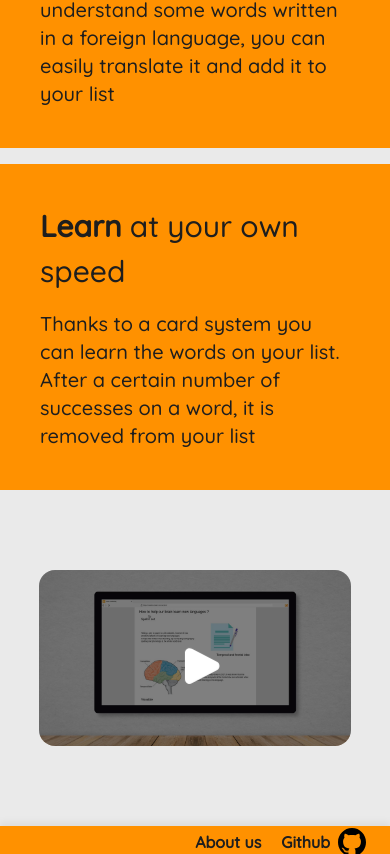
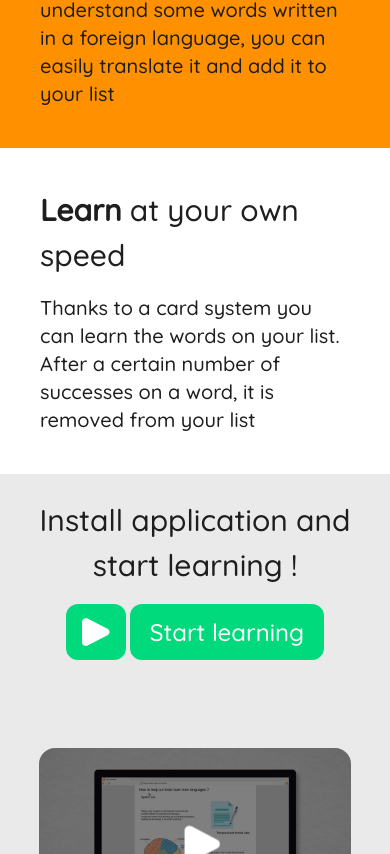
Before and after one commit to flipword/flipword-hub-nuxt-version, a Nuxt app: page /about-us in a window 390 px wide. Shown: the part 2530-3384 px from the top of the page. Built offline with nearby package versions, Linux system fonts and the light colour scheme; what vue3-resize would draw is missing.

Commit message:
:sparkles: add get started part

```diff
--- a/components/StartButton.vue
+++ b/components/StartButton.vue
@@ -4,12 +4,14 @@
     @click="emit('click')"
   >
     <div
-      class="flex flex-col justify-center bg-primary self-auto px-4 start-button-icon"
+      class="flex flex-col justify-center self-auto px-4 start-button-icon"
+      :class="props.isFirstButton ? 'bg-primary' : 'bg-positive'"
     >
       <img class="h-auto sm:w-2.5vw w-7" src="~/assets/icons/play.svg" />
     </div>
     <div
-      class="bg-primary text-white sm:py-5 py-3 px-5 start-button-label sm:text-button text-2xl"
+      class="text-white sm:py-5 py-3 px-5 start-button-label sm:text-button text-2xl"
+      :class="props.isFirstButton ? 'bg-primary' : 'bg-positive'"
     >
       {{ $t("start") }}
     </div>
@@ -19,7 +21,11 @@
 <script setup lang="ts">
 import { useNuxtApp } from "#app";
 
+interface IProps {
+  isFirstButton: boolean;
+}
 const emit = defineEmits(["click"]);
+const props = defineProps<IProps>();
 
 const {
   $i18n: { $t },
--- a/i18n/i18n-de.json
+++ b/i18n/i18n-de.json
@@ -30,5 +30,6 @@
   "congratulation": "Herzlichen Glückwunsch Sie sind bereit, Flipword zu verwenden! \uD83C\uDF89",
   "this_is_an_example": "Hier ist ein Beispiel für einen Fremdsprachen-Text, den Sie beim Surfen stoßen können:",
   "send_word_explication": "Wählen Sie das Wort aus, das ein Problem ist, sodass eine Applicetra-Übersetzungstaste und Sie können dieses Wort in Ihre Vokabular-Liste senden.",
-  "next": "Nächste"
+  "next": "Nächste",
+  "install": "Anwendung installieren und mit dem Lernen beginnen!"
 }
--- a/i18n/i18n-en.json
+++ b/i18n/i18n-en.json
@@ -30,5 +30,6 @@
   "congratulation": "Congratulations You are ready to use Flipword! \uD83C\uDF89",
   "this_is_an_example": "Here is an example of a foreign language text that you may encounter when browsing:",
   "send_word_explication": "Select the word that is a problem, so an Apparetra translation button and you will be able to send this word to your vocabulary list.",
-  "next": "Next"
+  "next": "Next",
+  "install": "Install application and start learning !"
 }
--- a/i18n/i18n-es.json
+++ b/i18n/i18n-es.json
@@ -30,5 +30,6 @@
   "congratulation": "Felicitaciones que está listo para usar FlipWord! \uD83C\uDF89",
   "this_is_an_example": "Aquí hay un ejemplo de un texto de idioma extranjero que puede encontrar al navegar:",
   "send_word_explication": "Seleccione la palabra que es un problema, por lo que un botón de traducción de Apparetra y podrá enviar esta palabra a su lista de vocabulario.",
-  "next": "Próximo"
+  "next": "Próximo",
+  "install": "¡Instala la aplicación y empieza a aprender!"
 }
--- a/i18n/i18n-fr.json
+++ b/i18n/i18n-fr.json
@@ -30,5 +30,6 @@
   "congratulation": "Félicitation vous êtes prêt à utiliser FlipWord ! \uD83C\uDF89",
   "this_is_an_example": "Voici un exemple de texte en langue étrangère que vous pouvez rencontrer lors de votre navigation:",
   "send_word_explication": "Sélectionnez le mot qui vous pose problème, ainsi un bouton de traduction apparetra et vous pourrez envoyer ce mot dans votre liste de vocabulaire.",
-  "next": "Suivant"
+  "next": "Suivant",
+  "install": "Installer l'application et commencer à apprendre !"
 }
--- a/pages/[langs]/index.vue
+++ b/pages/[langs]/index.vue
@@ -30,7 +30,11 @@
               }"
             >
               <TitleLogoElement ref="titleElementRef" />
-              <StartButton class="mt-10" @click="openStore" />
+              <StartButton
+                :is-first-button="true"
+                class="mt-10"
+                @click="openStore"
+              />
               <NuxtLink class="mt-3" to="/" @click="openTrailer">
                 <span
                   class="text-black font-bold cursor-pointer underline underline-offset-4 sm:text-demo text-xl"
@@ -94,7 +98,7 @@
           />
         </div>
         <div
-          class="sm:col-span-5 sm:-mt-10vh w-full order-3 flex flex-col"
+          class="sm:col-span-5 2xl:-mt-13vh w-full order-3 flex flex-col"
           style="padding: 0 5vw 0 5vw; gap: 4vh"
         >
           <div
@@ -138,14 +142,27 @@
         </div>
         <div ref="thirdTextRef" class="sm:col-span-5 order-5 w-full order-2">
           <div
-            class="flex flex-col gap-4 items-start bg-primary 2xl:p-18 xl:p-14 p-10 sm:rounded-r-3xl sm:mt-10 transition-all duration-500"
-            :class="firstTextDisplayed ? 'translate-x-0' : '-translate-x-full'"
+            class="flex flex-col gap-4 items-start sm:bg-primary bg-white 2xl:p-18 xl:p-14 p-10 sm:mt-4 -mt-4 sm:rounded-r-3xl transition-all duration-500"
+            :class="thirdTextDisplayed ? 'translate-x-0' : '-translate-x-full'"
           >
             <span
               class="font-sans sm:text-4xl text-3xl leading-normal text-black"
               v-html="$t('learn_title')"
             />
             <span class="font-sans text-xl text-black" v-html="$t('learn')" />
+          </div>
+        </div>
+        <div class="sm:col-span-7 order-6 w-full order-2">
+          <div
+            class="flex flex-col gap-4 justify-center items-center 2xl:p-18 xl:p-14 p-2 sm:mt-4 sm:rounded-r-3xl transition-all duration-500"
+            :class="thirdTextDisplayed ? 'opacity-100' : 'opacity-0'"
+          >
+            <span
+              class="w-full font-sans sm:text-3xl text-3xl leading-normal text-black text-center"
+            >
+              {{ $t("install") }}
+            </span>
+            <StartButton :is-first-button="false" />
           </div>
         </div>
       </div>
@@ -262,6 +279,16 @@ const isVisibleSecondText = useElementVisibility(secondTextRef);
 watch(isVisibleSecondText, () => {
   if (isVisibleSecondText) {
     secondTextDisplayed.value = true;
+  }
+});
+
+const thirdTextRef = ref(null);
+const thirdTextDisplayed = ref(false);
+const isVisibleThirdText = useElementVisibility(thirdTextRef);
+
+watch(isVisibleThirdText, () => {
+  if (isVisibleThirdText) {
+    thirdTextDisplayed.value = true;
   }
 });
 
--- a/tailwind.config.js
+++ b/tailwind.config.js
@@ -60,6 +60,7 @@ module.exports = {
         "12vw": "12vw",
         "70vw": "70vw",
         "-10vh": "-10vh",
+        "-13vh": "-13vh",
       },
       screens: {
         xs: "500px",
```
